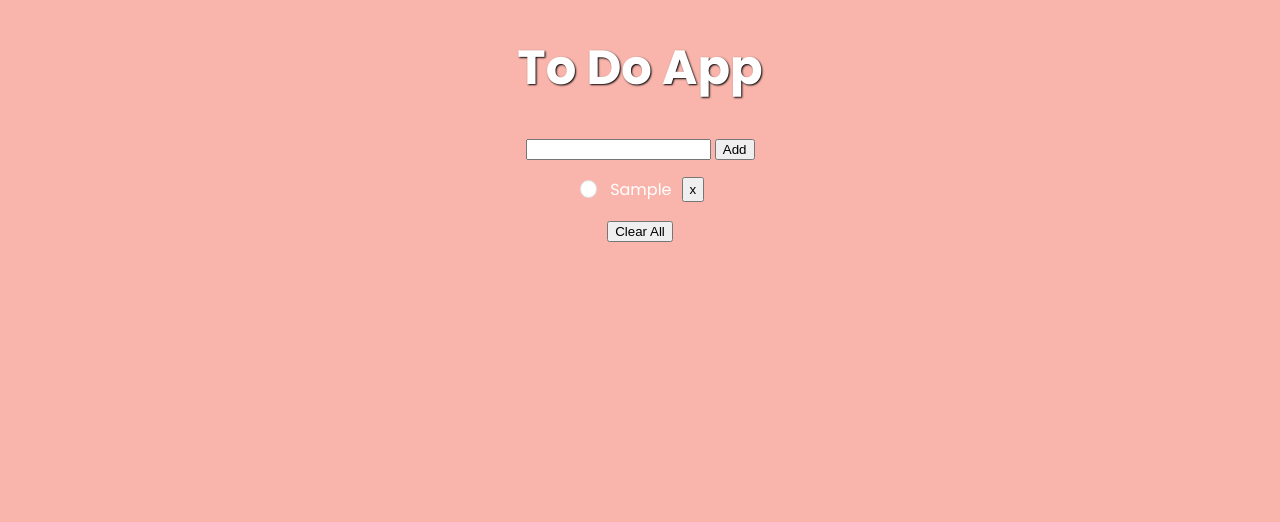
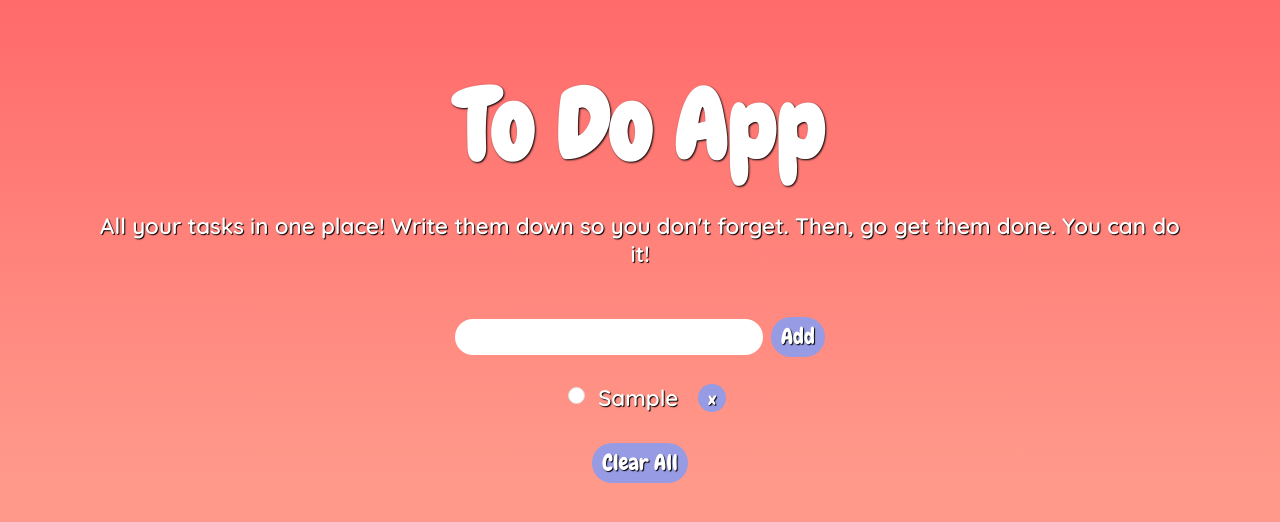
Before and after one commit to mvenn17/A3, a SvelteKit app: page / in a window 1280 px wide. Both pictures are taken after typing "Sample" into the empty fields and a click on the button "Add". Shown: the top 522 px of the page. Built offline with nearby package versions, Linux system fonts and the light colour scheme.

Commit message:
final commit

```diff
--- a/src/app.html
+++ b/src/app.html
@@ -5,8 +5,12 @@
 		<link rel="icon" href="%sveltekit.assets%/favicon.png" />
 		<meta name="viewport" content="width=device-width, initial-scale=1" />
 		<link rel="preconnect" href="https://fonts.googleapis.com">
-<link rel="preconnect" href="https://fonts.gstatic.com" crossorigin>
-<link href="https://fonts.googleapis.com/css2?family=Poppins:ital,wght@0,100;0,200;0,300;0,400;0,500;0,600;0,700;0,800;0,900;1,100;1,200;1,300;1,400;1,500;1,600;1,700;1,800;1,900&display=swap" rel="stylesheet">
+		<link rel="preconnect" href="https://fonts.googleapis.com">
+		<link rel="preconnect" href="https://fonts.gstatic.com" crossorigin>
+		<link href="https://fonts.googleapis.com/css2?family=Chewy&display=swap" rel="stylesheet">
+		<link rel="preconnect" href="https://fonts.googleapis.com">
+		<link rel="preconnect" href="https://fonts.gstatic.com" crossorigin>
+		<link href="https://fonts.googleapis.com/css2?family=Quicksand:wght@300..700&display=swap" rel="stylesheet">
 		%sveltekit.head%
 	</head>
 	<body data-sveltekit-preload-data="hover">
--- a/src/routes/+page.svelte
+++ b/src/routes/+page.svelte
@@ -1,16 +1,12 @@
 <script>
      import '../style.css';
      import Todo from './Todo.svelte';
-     import Confetti from './Confetti.svelte';
 </script>
 
 <h1>To Do App</h1>
+<h3>All your tasks in one place! Write them down so you don't forget. Then, go get them done. You can do it!</h3>
 
 <Todo />
-
-<!-- confetti -->
-<div id="emitter"></div>
-<!-- confetti^^ -->
 
 <style>
 
--- a/src/routes/Confetti.svelte
+++ /dev/null
@@ -1,140 +0,0 @@
-<script>
-var emitterSize = 20,
-dotQuantity = 40,
-dotSizeMin = 6,
-dotSizeMax = 8,
-speed = 2.4,
-gravity = 0.7,
-explosionQuantity = 5,
-emitter = document.querySelector('#emitter'),
-explosions = [],
-currentExplosion = 0,
-container, i, move;
-
-function createExplosion(container) {
-  var tl = new TimelineLite({paused: true}),
-  dots = [],
-  angle, duration, length, dot, i, size, r, g, b;
-  for (i = 0; i < dotQuantity; i++) {
-    dot = document.createElement('div');
-    dots.push(dot);
-    dot.className = 'dot';
-    r = getRandom(30, 255);
-    g = getRandom(30, 230);
-    b = getRandom(30, 230);
-    TweenLite.set(dot, {
-      backgroundColor: 'rgb('+r+','+g+','+b+')',
-      visibility: 'hidden'
-    });
-    size = getRandom(dotSizeMin, dotSizeMax);
-    container.appendChild(dot);
-    angle = getRandom(0.65, 0.85) * Math.PI * 2; // a vector pointed up
-    // get maximum distance from the center, factoring in size of dot, and then pick a random spot along that vector to plot a point
-    length = Math.random() * (emitterSize / 2 - size / 2);
-    duration = 3 + Math.random();
-    // place the dot at a random spot within the emitter, and set its size
-    TweenLite.set(dot, {
-      x: Math.cos(angle) * length,
-      y: Math.sin(angle) * length,
-      width: size,
-      height: size,
-      xPercent: -50,
-      yPercent: -50,
-      visibility: 'hidden',
-      force3D: true
-    });
-    tl.to(dot, duration / 2, {
-      opacity: 0,
-      ease: RoughEase.ease.config({
-        points: 20,
-        strength: 1.75,
-        clamp: true
-      })
-    }, 0).to(dot, duration, {
-      visibility: 'visible',
-      rotationX: '-='+getRandom(720, 1440),
-      rotationZ: '+='+getRandom(720, 1440),
-      physics2D: {
-        angle: angle * 180 / Math.PI, // translate radians to degrees
-        velocity: (100 + Math.random() * 250) * speed, // initial velocity
-        gravity: 700 * gravity,
-        friction: getRandom(0.1, 0.15)
-      }
-     }, 0).to(dot, 1.25 + Math.random(), {
-      opacity: 0
-    }, duration / 2);
-  }
-  // hide the dots at the end for improved performance (better than opacity: 0 because the browser can ignore the elements)
-  // console.log('setting', dots);
-  // tl.set(dots, {visibility: 'hidden'});
-  return tl;
-}
-
-function explode(element) {
-  var bounds = element.getBoundingClientRect(),
-  explosion;
-  if (++currentExplosion === explosions.length) {
-    currentExplosion = 0;
-  }
-  explosion = explosions[currentExplosion];
-  TweenLite.set(explosion.container, {
-    x: bounds.left + bounds.width / 2,
-    y: bounds.top + bounds.height / 2
-  });
-  explosion.animation.restart();
-}
-
-function getRandom(min, max) {
-  var rand = min + Math.random() * (max - min);
-  return rand;
-}
-
-function play() {
-  move.play(0);
-  var intervalCount = 0,
-  interval = setInterval(function() {
-    if (intervalCount < 5) {
-      explode(emitter);
-      intervalCount++;
-    } else {
-      clearInterval(interval);
-    }
-  }, 150);
-}
-
-function setup() {
-  for (i = 0; i < explosionQuantity; i++) {
-    container = document.createElement('div');
-    container.className = 'dot-container';
-    document.body.appendChild(container);
-    explosions.push({
-      container: container,
-      animation: createExplosion(container)
-    });
-  }
-
-  move = new TimelineLite({
-    paused: true
-  }).fromTo(emitter, 0.4, {
-    left: '40%'
-  }, {
-    left: '60%',
-    ease: Linear.easeNone
-  }).fromTo(emitter, 0.4, {
-    left: '60%'
-  }, {
-    left: '40%',
-    ease: Linear.easeNone
-  });
-
-  document.querySelector('body').onclick = function () {
-    play();
-  };
-
-  play();
-}
-
-setup();
-
-
-</script>
--- a/src/routes/Todo.svelte
+++ b/src/routes/Todo.svelte
@@ -1,57 +1,121 @@
 <script>
-let todoItem = $state ('');
-let todoList = $state ([]);
+  import { fly } from 'svelte/transition';
+  let todoItem = $state("");
+  let todoList = $state([]);
 
   function addItem() {
     event.preventDefault();
-     if (todoItem == ''){
+    if (todoItem == "") {
       return;
     }
-     todoList = [...todoList, {
+    todoList = [
+      ...todoList,
+      {
         text: todoItem,
-          done: false
-     }];
-     todoItem = '';
+        done: false,
+      },
+    ];
+    todoItem = "";
   }
 
   function removeItem(index) {
     todoList = todoList.toSpliced(index, 1);
   }
 
-function nuke (){
+  function nuke() {
     todoList = [];
   }
 
   $inspect(todoList);
+</script>
 
-</script>
 <form onsubmit={addItem}>
-<input type="text" bind:value={todoItem}>
-<button type="submit">Add</button>
+  <input class="box" type="text" bind:value={todoItem} />
+  <button class="add" type="submit">Add</button>
 </form>
 
 <div class="listContainer">
   <ul>
     {#each todoList as item, index}
-               <li>
-                    <input class="checkbox" type="checkbox" bind:checked={item.done}>
+      <li in:fly={{ x: -200, duration: 500}} out:fly={{ x: 200, duration: 500}}>
+        <input class="checkbox" type="checkbox" bind:checked={item.done} />
         <span class:done={item.done}>{item.text}</span>
-                    <button type="button" onclick={() => removeItem(index)}>x</button>
+        <button class="x" type="button" onclick={() => removeItem(index)}>x</button>
       </li>
     {/each}
   </ul>
 </div>
 
+{#if todoList.length == 0}
+  <button class="clear" disabled type="button">Clear All</button>
+{:else}
+  <button class="clear" type="button" onclick={nuke}>Clear All</button>
+{/if}
 
-{#if (todoList.length == 0)}
-<button disabled type="button">Clear All</button>
-{:else}
-<button type="button" onclick={nuke}>Clear All</button>
-{/if}
 <style>
+  .clear {
+    border-radius: 20px;
+    font-size: 0.7em;
+    border: 0;
+    background-color: #979be3;
+    font-family: "Chewy", system-ui;
+    color: white;
+    padding: 5px 10px;
+    transition: 0.3s;
+    text-shadow: 1px 1px 1px rgb(0, 0, 0);
+  }
+  .clear:hover {
+    background-color: #535586;
+    transition: 0.3s;
+  }
+  .clear:disabled {
+    opacity: 50%;
+    border-radius: 20px;
+    font-size: 0.7em;
+    border: 0;
+    background-color: #979be3;
+    font-family: "Chewy", system-ui;
+    color: white;
+    padding: 5px 10px;
+  }
+  .box {
+    border-radius: 20px;
+    font-size: 0.7em;
+    border: 0;
+    padding: 5px 10px;
+  }
+  .add {
+    border-radius: 20px;
+    font-size: 0.7em;
+    border: 0;
+    background-color: #979be3;
+    font-family: "Chewy", system-ui;
+    color: white;
+    padding: 5px 10px;
+    transition: 0.3s;
+    text-shadow: 1px 1px 1px rgb(0, 0, 0);
+  }
+  .add:hover {
+    background-color: #535586;
+    transition: 0.3s;
+  }
+  .x {
+    border-radius: 20px;
+    font-size: 0.8em;
+    border: 0;
+    background-color: #979be3;
+    font-family: "Chewy", system-ui;
+    color: white;
+    padding: 0px 10px;
+    transition: 0.3s;
+    text-shadow: 1px 1px 1px rgb(0, 0, 0);
+  }
+  .x:hover {
+    background-color: #535586;
+    transition: 0.3s;
+  }
   .checkbox {
     background-color: #daee77;
-
     width: 1.3em;
     height: 1.3em;
     background-color: white;
@@ -62,36 +126,35 @@ $inspect(todoList);
     -webkit-appearance: none;
     outline: none;
     cursor: pointer;
+    transition: 0.2s;
   }
   .checkbox:checked {
     background-color: #91f991bb;
   }
-
   .listContainer {
-
     display: flex;
     align-items: center;
     flex-direction: column;
-
- /*          background-color: cornsilk;
-          color: black;
-          margin: 2% 40% 2%;
-          border-radius: 30px; */
+    font-family: "Quicksand", sans-serif;
+    font-size: 0.7em;
+    font-weight: 600;
   }
-     ul{
+  ul {
     list-style: none;
     display: flex;
     flex-direction: column;
     align-items: flex-start;
     padding: 0px;
   }
-     li{
+  li {
     display: flex;
     flex-direction: row;
     justify-content: space-between;
     width: 100%;
+    padding: 5px;
+    text-shadow: 1px 1px 1px rgb(0, 0, 0);
   }
-     li > span{
+  li > span {
     flex-grow: 5;
     margin: 0px 10px;
     display: flex;
--- a/src/style.css
+++ b/src/style.css
@@ -1,46 +1,28 @@
-/* body {
-     font-family: "Poppins", sans-serif;
+body {
+     font-family: "Chewy", system-ui;
+     font-size: 2em;
      margin: 0;
      text-align: center;
      color: white;
-      background-color: #F9B5AC;
-} */
+     background-image: linear-gradient(180deg, #ff6a6a, #FF9A8B);
+     background-size:100% ;
+     background-repeat:no-repeat;
+     background-color: #FF9A8B;
+}
+h3 {
+      font-family: "Quicksand", sans-serif;
+      font-size: 0.7em;
+      font-weight: 600;
+      padding: 0px 100px;
+      margin-bottom: 45px;
+      text-shadow: 1px 1px 1px rgb(0, 0, 0);
+ }
+ h1 {
+      margin-bottom: 0;
+ }
+  @media screen and (max-width: 850px){
+     h3 {
+          padding: 0px 50px;
+     }
 
-
-/* All below is confetti */
-body, html {
-     font-family: "Poppins", sans-serif;
-     margin: 0;
-     text-align: center;
-     color: white;
-      background-color: #F9B5AC;
-
-
-     height: 100%;
-     margin:0;
-     padding:0;
-     overflow: hidden;
-   }
-   #emitter {
-     visibility: hidden;
-     background-color: #222;
-     position: absolute;
-     width: 20px;
-     height: 20px;
-     border-radius: 50%;
-     top: 40%;
-     left: 0%;
-   }
-   .dot-container {
-     position:absolute;
-     left:0;
-     top:0;
-     overflow:visible;
-     z-index:5000;
-     pointer-events:none;
-   }
-   .dot {
-     position: absolute;
-     pointer-events: none; /*performance optimization*/
-   }
-   /* All above is confetti */
+ }
```
Lines whose indentation alone changed are shown as unchanged.
